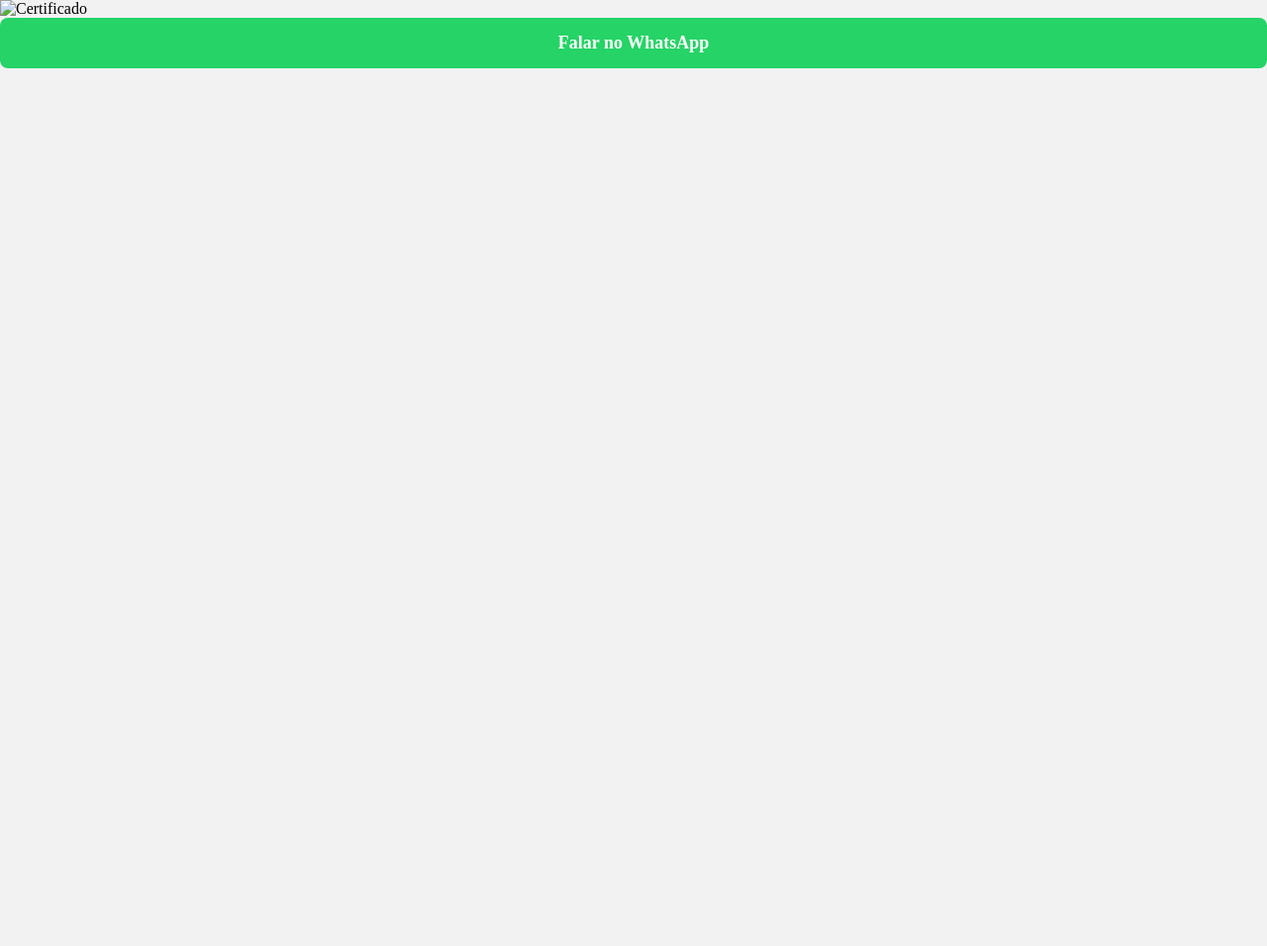
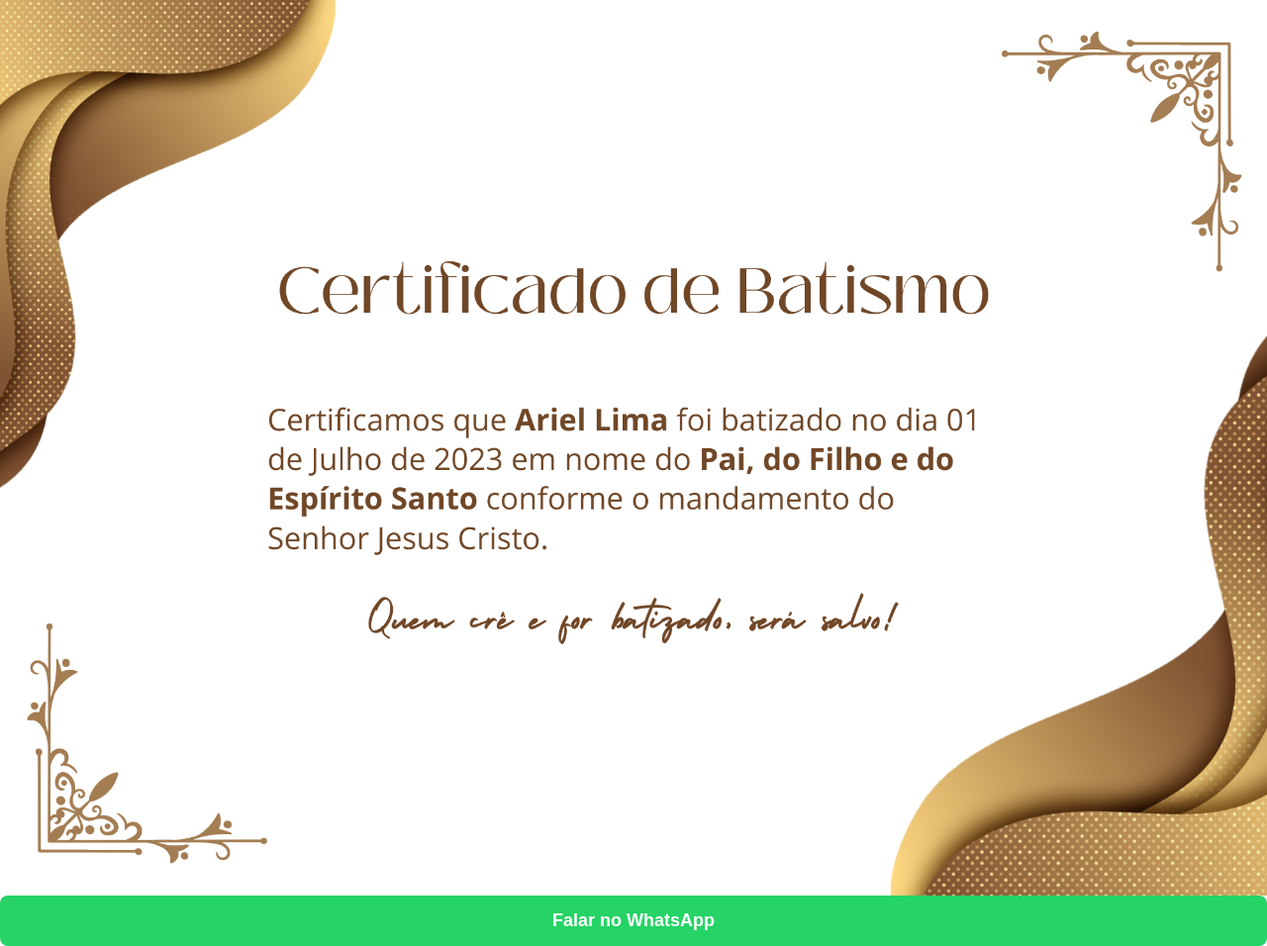
Before and after one commit to mardlafr1909/fluentcertifica, a plain HTML site: page index.html in a window 1280 px wide. Shown: the whole page at 99% size. Before the commit the page ends 800 px from the top, so only its background shows below. Drawn offline with Linux system fonts and the light colour scheme.

Commit message:
index.html

```diff
--- a/index.html
+++ b/index.html
@@ -2,31 +2,31 @@
 <html lang="pt-br">
 <head>
     <meta charset="UTF-8">
-    <meta name="viewport" content="width=device-width, initial-scale=1.0">
+    <meta-name="viewport" content="width=device-width, initial-scale=1.0">
     <title>Certificado</title>
 
     <style>
-        body, html {
+        body {
             margin: 0;
             padding: 0;
-            min-height: 100vh;
-            overflow-x: hidden;
-            overflow-y: auto;
-            background: #f2f2f2; /* opcional */
+            background-color: #ffffff;
+            text-align: center;
+            font-family: Arial, sans-serif;
         }
 
         img {
-            max-width: 100%;
             width: 100%;
             height: auto;
             display: block;
-            margin: 0 auto;
         }
     </style>
 </head>
 <body>
 
-    <img src="certificado.png" alt="Certificado">
+    <img src="certificado2.png" alt="Certificado">
+
+</body>
+</html>
 
 </body>
 </html>
```
